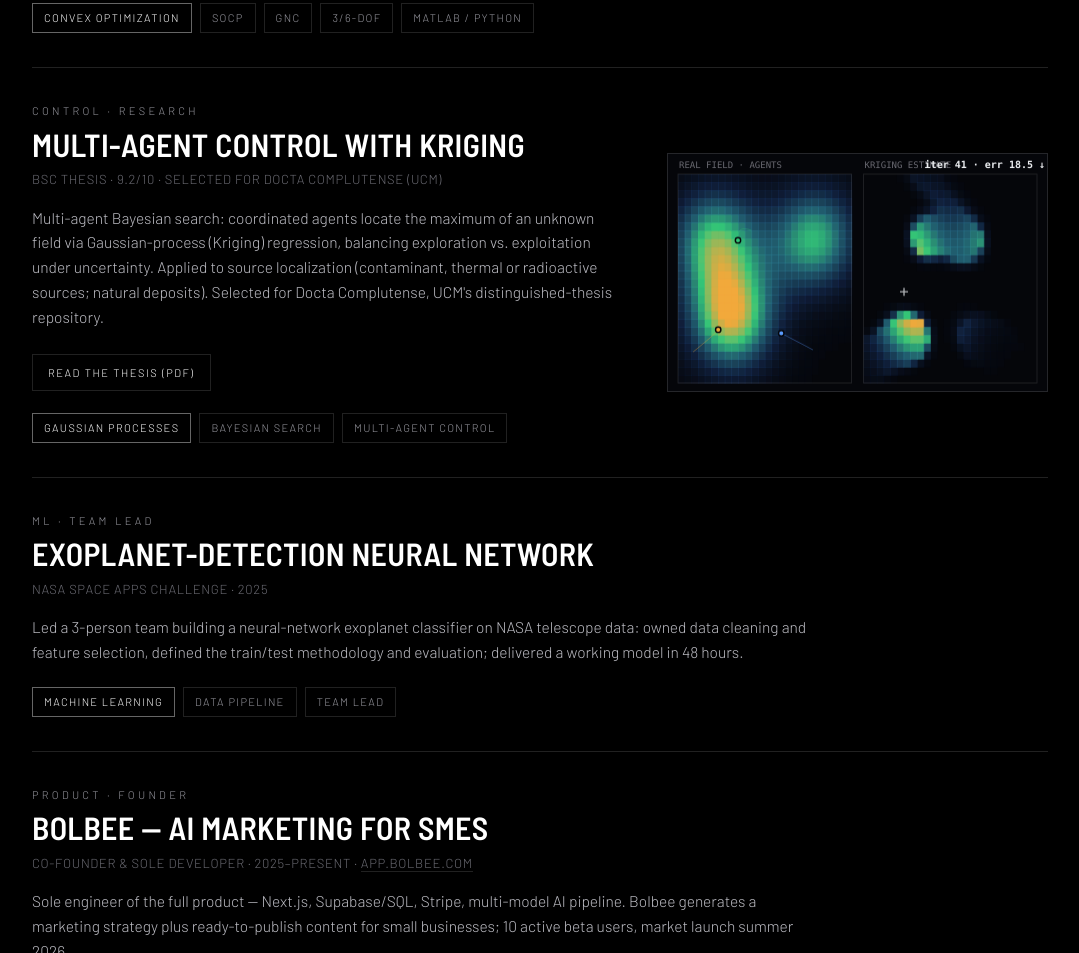
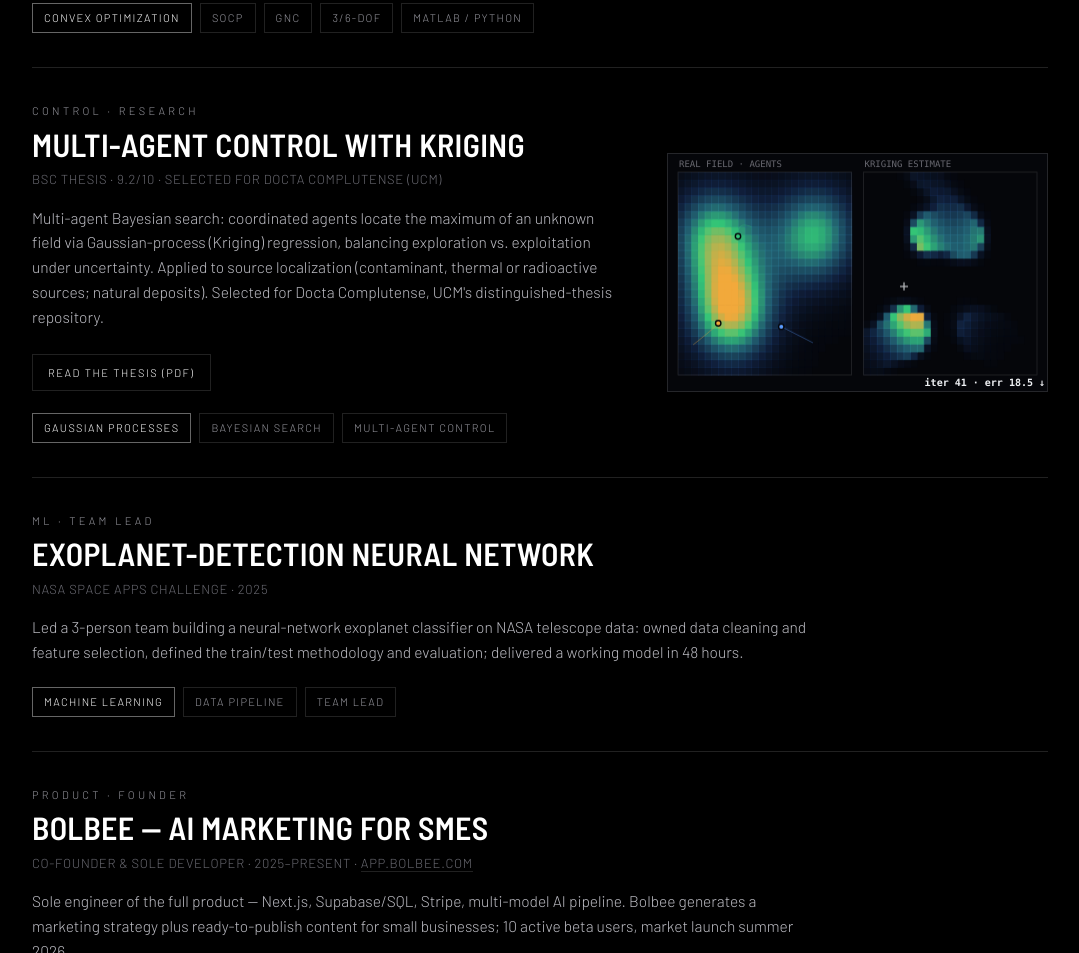
Before and after one commit to ISeralx/ISeralx, a plain HTML site: page index.html in a window 1280 px wide. Shown: the part 2826-3779 px from the top of the page, without its empty margins (100-1179 px from the left). Drawn offline with Linux system fonts and the light colour scheme.

Commit message:
Kriging anim: move convergence readout to the bottom (no label overlap)

```diff
--- a/index.html
+++ b/index.html
@@ -334,7 +334,7 @@
     var w=cv.clientWidth||520, h=cv.clientHeight||Math.round(w*0.625);
     cv.width=w*dpr;cv.height=h*dpr;var ctx=cv.getContext('2d');ctx.setTransform(dpr,0,0,dpr,0,0);
     ctx.clearRect(0,0,w,h);ctx.fillStyle='#05060a';ctx.fillRect(0,0,w,h);
-    var pad=10,gap=12,top=20,bot=8, pw=(w-2*pad-gap)/2, ph=h-top-bot;
+    var pad=10,gap=12,top=18,bot=16, pw=(w-2*pad-gap)/2, ph=h-top-bot;
     var PX=[pad, pad+pw+gap], LAB=['REAL FIELD · AGENTS','KRIGING ESTIMATE'];
     var pe=p*p*(3-2*p), k;
     var ag=[]; for(k=0;k<3;k++) ag.push(agentPos(k,pe));
@@ -367,10 +367,10 @@
     ctx.beginPath();ctx.moveTo(m[0]-4,m[1]);ctx.lineTo(m[0]+4,m[1]);ctx.moveTo(m[0],m[1]-4);ctx.lineTo(m[0],m[1]+4);ctx.stroke();ctx.globalAlpha=1;
     // marcos + labels + readout
     for(var pi=0;pi<2;pi++){ctx.strokeStyle='rgba(255,255,255,.10)';ctx.lineWidth=1;ctx.strokeRect(PX[pi],top,pw,ph);
-      ctx.fillStyle=DIM;ctx.font='9px '+MONO;ctx.textAlign='left';ctx.fillText(LAB[pi],PX[pi]+1,14);}
+      ctx.fillStyle=DIM;ctx.font='9px '+MONO;ctx.textAlign='left';ctx.fillText(LAB[pi],PX[pi]+1,13);}
     var iter=Math.round(pe*79), err=(1-pe)*38+Math.abs(Math.sin(t))*0.25;
     ctx.textAlign='right';ctx.font='700 10px '+MONO;ctx.fillStyle=pe>0.985?GR:INK;
-    ctx.fillText(pe>0.985?'MAX FOUND · φ*≈1.37':('iter '+iter+' · err '+err.toFixed(1)+' ↓'), w-2, 14);
+    ctx.fillText(pe>0.985?'MAX FOUND · φ*≈1.37':('iter '+iter+' · err '+err.toFixed(1)+' ↓'), w-2, h-5);
   }
   function loop(){ t+=0.02;
     if(hold>0){ hold--; if(hold===0){ p=0; explored=new Float32Array(G*G); trails=[[],[],[]]; } }
```
